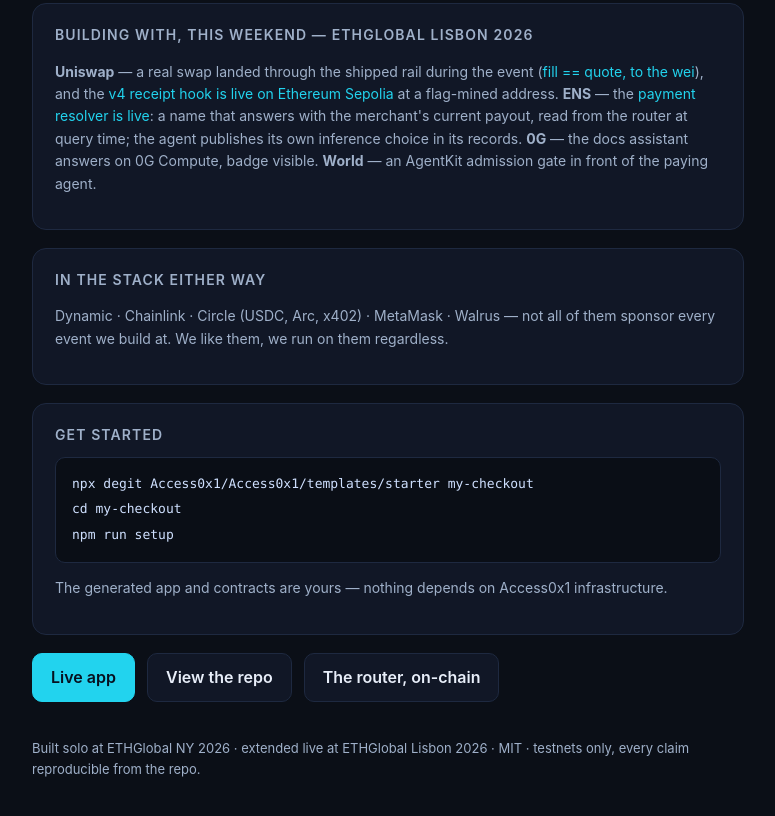
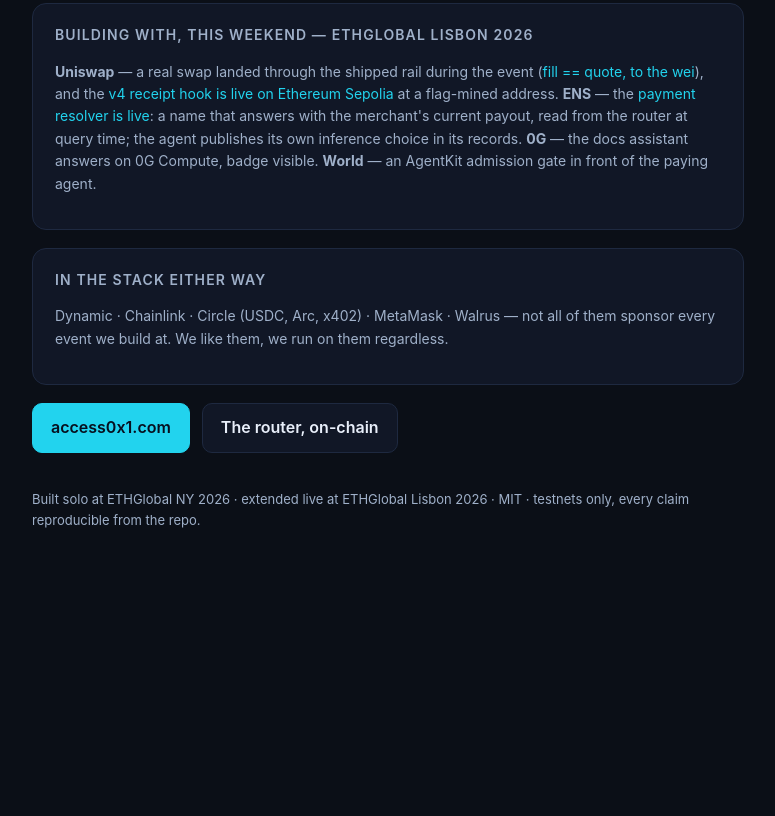
Before and after one commit to Access0x1/Access0x1.github.io, a plain HTML site: page index.html in a window 1280 px wide. Shown: the part 973-1789 px from the top of the page, without its empty margins (252-1027 px from the left). After the commit the page ends 1599 px from the top, so only its background shows below. Drawn offline with Linux system fonts and the light colour scheme.

Commit message:
site: the main button goes to access0x1.com; drop the starter and repo links (the repo is private)

```diff
--- a/index.html
+++ b/index.html
@@ -107,17 +107,8 @@
       <p class="note">Dynamic · Chainlink · Circle (USDC, Arc, x402) · MetaMask · Walrus — not all of them sponsor every event we build at. We like them, we run on them regardless.</p>
     </div>
 
-    <div class="card">
-      <h2>Get started</h2>
-      <pre><code>npx degit Access0x1/Access0x1/templates/starter my-checkout
-cd my-checkout
-npm run setup</code></pre>
-      <p class="note">The generated app and contracts are yours — nothing depends on Access0x1 infrastructure.</p>
-    </div>
-
     <div class="cta">
-      <a class="btn primary" href="https://access0x1.click">Live app</a>
-      <a class="btn" href="https://github.com/Access0x1/Access0x1">View the repo</a>
+      <a class="btn primary" href="https://access0x1.com">access0x1.com</a>
       <a class="btn" href="https://sepolia.etherscan.io/address/0xe92244e3368561faf21648146511DeDE3a475EB5">The router, on-chain</a>
     </div>
 
```
